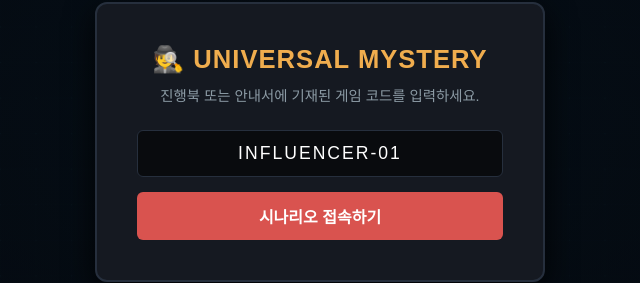
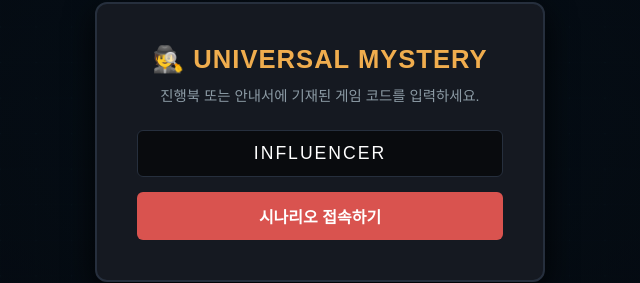
Before and after one commit to hungryegg9/murder_mystery, a plain HTML site: page index.html in a window 1280 px wide. Shown: the part 258-541 px from the top of the page, 320-960 px from the left. Drawn offline with Linux system fonts and the light colour scheme.

Commit message:
Update index.html

```diff
--- a/index.html
+++ b/index.html
@@ -1360,7 +1360,7 @@
     <div class="landing-card">
       <h1>🕵️ UNIVERSAL MYSTERY</h1>
       <p>진행북 또는 안내서에 기재된 게임 코드를 입력하세요.</p>
-      <input type="text" id="gameCodeInput" class="code-input" value="INFLUENCER-01">
+      <input type="text" id="gameCodeInput" class="code-input" value="INFLUENCER">
       <button class="btn-primary" onclick="loadScenario()">시나리오 접속하기</button>
     </div>
   </div>
@@ -1545,7 +1545,7 @@
     let selectedCharacter = null;
 	let phaseBeforeCharacterSettings = null;
     const scenarioData = {
-      'INFLUENCER-01': {
+      'INFLUENCER': {
         title: '화려한 인플루언서의 최후'
       }
   	};
```
